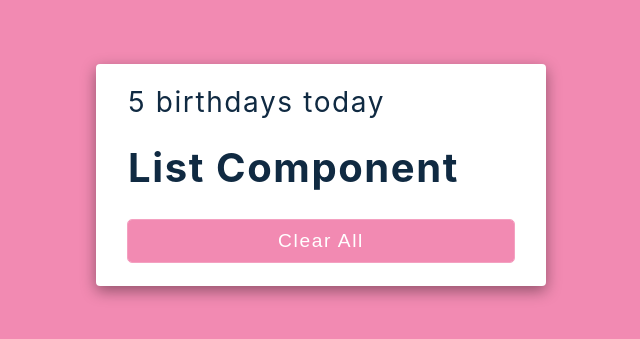
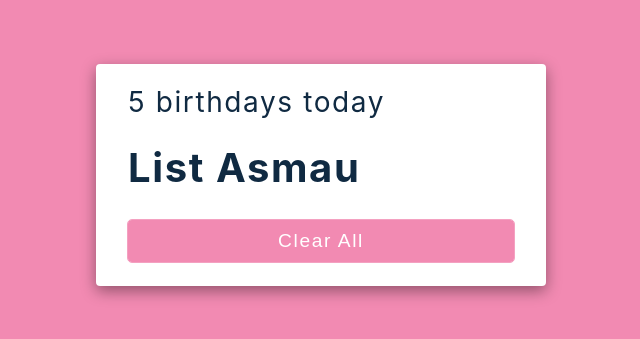
Before and after one commit to mukhtar-github/Birthday-Reminder, a React (Create React App) app in the folder birthday-app/: page / in a window 1280 px wide. Shown: the part 225-564 px from the top of the page, without its empty margins (319-959 px from the left). Built offline with nearby package versions, Linux system fonts and the light colour scheme.

Commit message:
Update files

```diff
--- a/birthday-app/src/App.js
+++ b/birthday-app/src/App.js
@@ -3,13 +3,13 @@ import data from './data';
 import List from './List';
 
 function App() {
-  const [poeple, setPeople] = useState(data);
+  const [people, setPeople] = useState(data);
 
   return (
     <main>
       <section className='container'>
-        <h3>{ poeple.length } birthdays today</h3>
-        <List poeple={poeple} />
+        <h3>{ people.length } birthdays today</h3>
+        <List people={people} />
         <button onClick={ () => setPeople([]) }>clear all</button>
       </section>
     </main>
--- a/birthday-app/src/List.js
+++ b/birthday-app/src/List.js
@@ -3,7 +3,7 @@ import React from 'react';
 const List = () => {
   return (
     <>
-      <h2>list component</h2>
+      <h2>list Asmau</h2>
     </>
   );
 };
```
